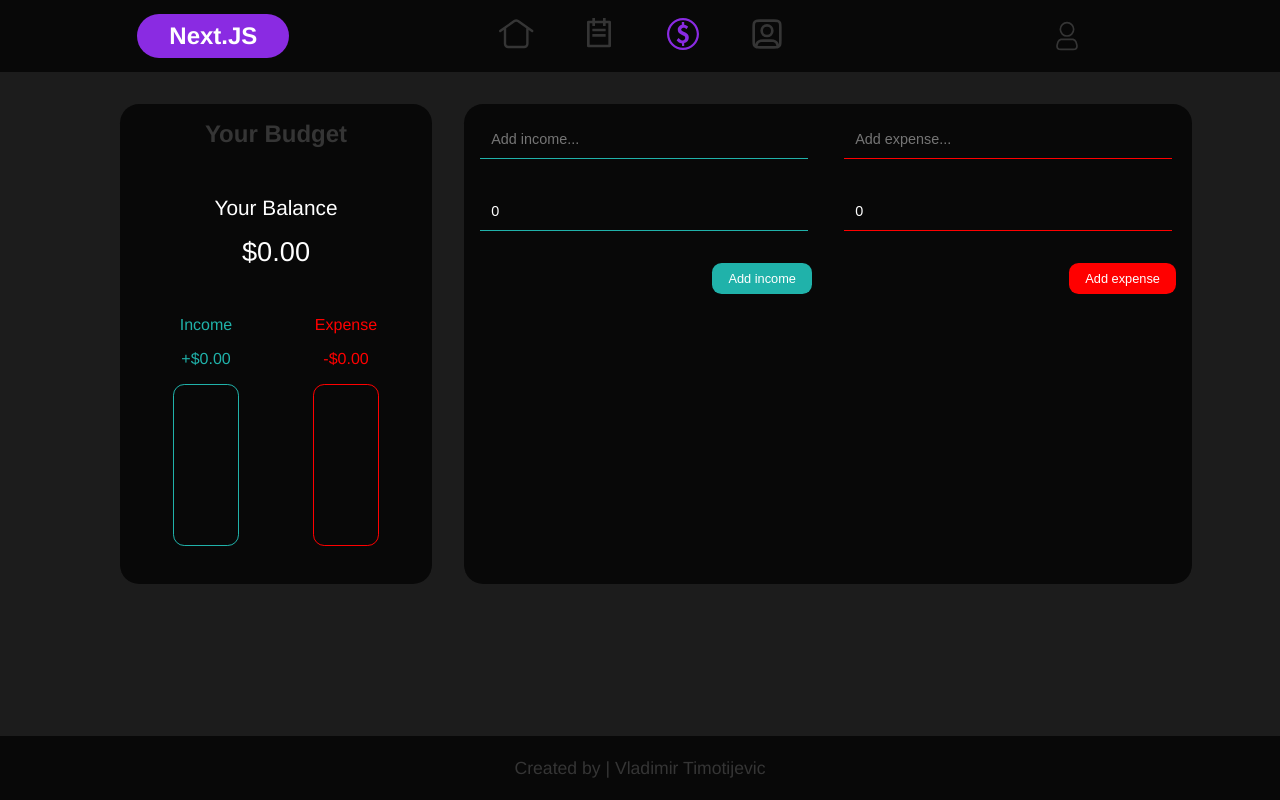
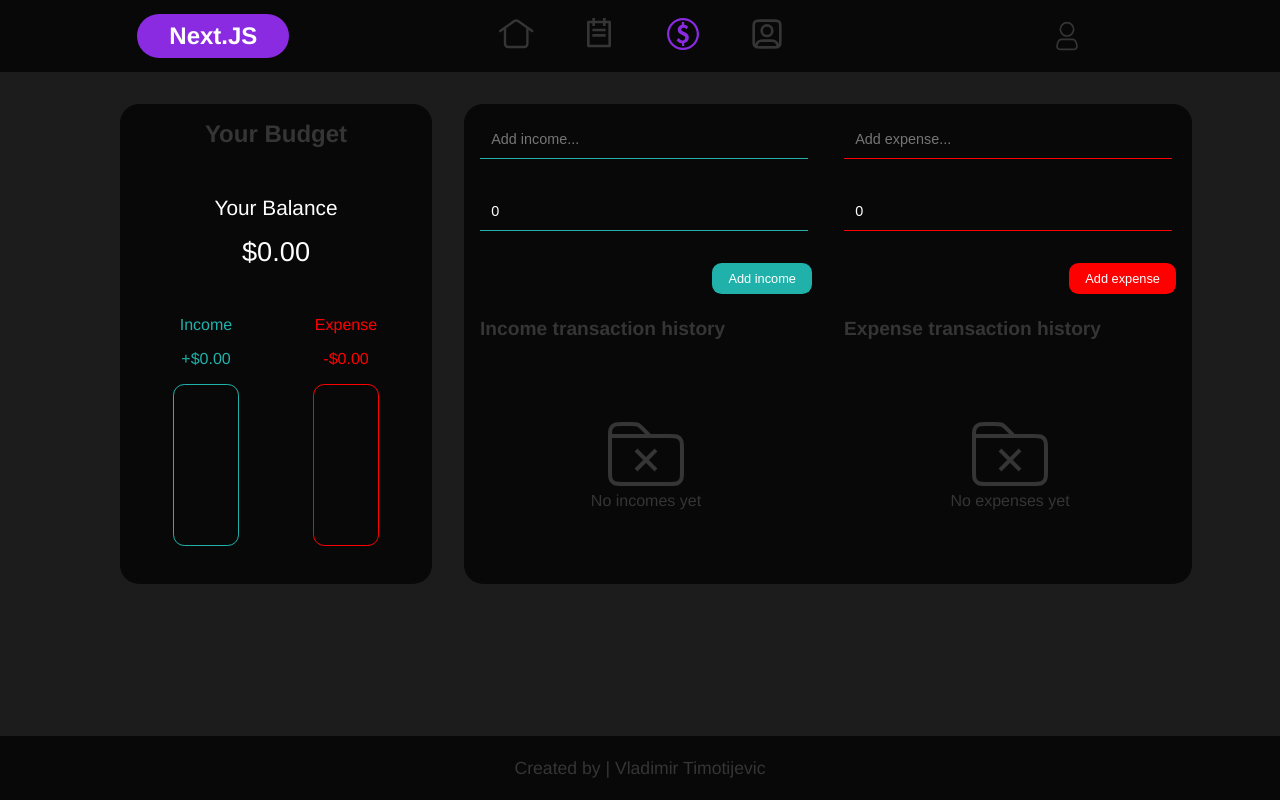
Before and after one commit to TimotijevicVlada/NextJS, a Next.js app: page /budget in a window 1280 px wide. Built offline with nearby package versions, Linux system fonts and the light colour scheme.

Commit message:
Transaction history added

```diff
--- a/components/Budget/Budget/Budget.tsx
+++ b/components/Budget/Budget/Budget.tsx
@@ -25,7 +25,11 @@ const Budget = () => {
                 income={income}
                 expense={expense}
             />
-            <BudgetBody totalAmount={totalAmount} />
+            <BudgetBody
+                income={income}
+                expense={expense}
+                totalAmount={totalAmount}
+            />
         </div>
     )
 }
--- a/components/Budget/BudgetBody/BudgetBody.tsx
+++ b/components/Budget/BudgetBody/BudgetBody.tsx
@@ -7,17 +7,21 @@ import BudgetForm from '../BudgetForm/BudgetForm';
 //types
 import { BudgetBodyProps } from '@/types/components/budget';
 
-const BudgetBody: React.FC<BudgetBodyProps> = ({ totalAmount }) => {
+const BudgetBody: React.FC<BudgetBodyProps> = ({ income, expense, totalAmount }) => {
 
     return (
         <div className={css.container}>
             <BudgetForm
                 type="income"
                 totalAmount={totalAmount}
+                income={income}
+                expense={expense}
             />
             <BudgetForm
                 type="expense"
                 totalAmount={totalAmount}
+                income={income}
+                expense={expense}
             />
         </div>
     )
--- a/components/Budget/BudgetForm/BudgetForm.module.scss
+++ b/components/Budget/BudgetForm/BudgetForm.module.scss
@@ -29,8 +29,11 @@
         }
     }
 
+    .submitButtonWrapper {
+        display: flex;
+        justify-content: flex-end;
+
         button {
-        float: right;
             color: $color-white;
             border: none;
             outline: none;
@@ -44,3 +47,14 @@
             }
         }
     }
+
+    .transactionHeader {
+        font-size: 1.2rem;
+        margin-top: 1.5rem;
+        color: $color-gray;
+    }
+
+    .center {
+        @include centerElement;
+    }
+}
--- a/components/Budget/BudgetForm/BudgetForm.tsx
+++ b/components/Budget/BudgetForm/BudgetForm.tsx
@@ -1,5 +1,12 @@
 import React, { useMemo, useState } from 'react';
 import css from "./BudgetForm.module.scss";
+
+//components
+import TransactionItem from '../TransactionItem/TransactionItem';
+import NoData from '@/components/NoData/NoData';
+
+//assets
+import EmptyIcon from "assets/empty-todo.svg";
 
 //redux
 import { useDispatch } from 'react-redux';
@@ -9,13 +16,14 @@ import { addNewIncomeAction, addNewExpenseAction } from '@/redux/actions/budgetA
 import { BudgetFormProps } from '@/types/components/budget';
 import { InputsProps, InputsErrorProps } from '@/types/redux/budgetReducer';
 
-const BudgetForm: React.FC<BudgetFormProps> = ({ type, totalAmount }) => {
+const BudgetForm: React.FC<BudgetFormProps> = ({ type, totalAmount, income, expense }) => {
 
     //redux
     const dispatch = useDispatch();
 
     //variables
     const isIncome = useMemo(() => type === "income", [type]);
+    const transactionHistory = isIncome ? income : expense;
 
     //local state
     const [incomeInput, setIncomeInput] = useState<InputsProps>({ subject: "", amount: 0 });
@@ -105,9 +113,32 @@ const BudgetForm: React.FC<BudgetFormProps> = ({ type, totalAmount }) => {
                     expenseErrors.amount && <div className={css.error}>{expenseErrors.amount}</div>
                 }
             </div>
-            <button className={isIncome ? css.incomeButton : ""} type="submit">
-                Add {isIncome ? "income" : "expense"}
-            </button>
+            <div className={css.submitButtonWrapper}>
+                <button className={isIncome ? css.incomeButton : ""} type="submit">
+                    Add {isIncome ? "income" : "expense"}
+                </button>
+            </div>
+
+            <h2 className={css.transactionHeader}>
+                {isIncome ? "Income" : "Expense"} transaction history
+            </h2>
+
+            <div className={!transactionHistory.length ? css.center : ""}>
+                {!transactionHistory.length ?
+                    <NoData
+                        type="budget"
+                        children={<EmptyIcon />}
+                        text={`No ${isIncome ? "incomes" : "expenses"} yet`}
+                    />
+                    :
+                    transactionHistory.map((item, index) => (
+                        <TransactionItem
+                            key={index}
+                            item={item}
+                            isIncome={isIncome}
+                        />
+                    ))}
+            </div>
         </form>
     )
 }
--- /dev/null
+++ b/components/Budget/TransactionItem/TransactionItem.module.scss
@@ -0,0 +1,35 @@
+@import "styles/main.module.scss";
+
+.container {
+    color: $color-white;
+    display: grid;
+    grid-template-columns: 88% 10%;
+    gap: 2%;
+    margin-bottom: 0.7rem;
+
+    .transactionInfo {
+        display: flex;
+        justify-content: space-between;
+        background-color: $color-red;
+        padding: 0.5rem;
+        border-radius: 0.6rem;
+
+        &.incomeColor {
+            background-color: $color-green;
+        }
+    }
+
+    .deleteWrapper {
+        svg {
+            width: 2rem;
+            height: 2rem;
+            cursor: pointer;
+
+            &:hover {
+                path {
+                    stroke: $color-red;
+                }
+            }
+        }
+    }
+}
--- /dev/null
+++ b/components/Budget/TransactionItem/TransactionItem.tsx
@@ -0,0 +1,25 @@
+import React from 'react';
+import css from "./TransactionItem.module.scss";
+
+//types
+import { TransactionItemProps } from '@/types/components/budget';
+
+//assets
+import DeleteIcon from "assets/trash-icon.svg";
+
+const TransactionItem: React.FC<TransactionItemProps> = ({ item, isIncome }) => {
+
+    return (
+        <div className={css.container}>
+            <div className={`${css.transactionInfo} ${isIncome ? css.incomeColor : ""}`}>
+                <span>{item.subject}</span>
+                <span>${item.amount}</span>
+            </div>
+            <div className={css.deleteWrapper}>
+                <DeleteIcon />
+            </div>
+        </div>
+    )
+}
+
+export default TransactionItem;
--- a/components/NoData/NoData.module.scss
+++ b/components/NoData/NoData.module.scss
@@ -1,6 +1,6 @@
 @import "styles/main.module.scss";
 
- .container {
+.container {
     @include centerElement;
     flex-direction: column;
 
@@ -19,4 +19,15 @@
         color: $color-gray;
         font-size: 1.5rem;
     }
+
+    &.budgetContainer {
+        margin-top: 3rem;
+        svg {
+            width: 8rem;
+            height: 6rem;
+        }
+        p {
+            font-size: 1rem;
+        }
+    }
 }
--- a/components/NoData/NoData.tsx
+++ b/components/NoData/NoData.tsx
@@ -1,12 +1,15 @@
-import React from 'react';
+import React, { useMemo } from 'react';
 import css from "./NoData.module.scss";
 
 //types
 import { NoDataProps } from '@/types/components/noData';
 
-const NoData: React.FC<NoDataProps> = ({ children, text }) => {
+const NoData: React.FC<NoDataProps> = ({ children, text, type }) => {
+
+    const isBudget = useMemo(() => type === "budget", [type]);
+
     return (
-        <div className={css.container}>
+        <div className={`${css.container} ${isBudget ? css.budgetContainer : ""}`}>
             {children}
             <p>{text}</p>
         </div>
--- a/types/components/noData.ts
+++ b/types/components/noData.ts
@@ -1,4 +1,5 @@
 export interface NoDataProps {
     children: React.ReactNode;
     text: string;
+    type?: string;
 }
```
Also changed, not shown: types/components/budget.ts (+12 -0 lines). Lines whose indentation alone changed are shown as unchanged.
